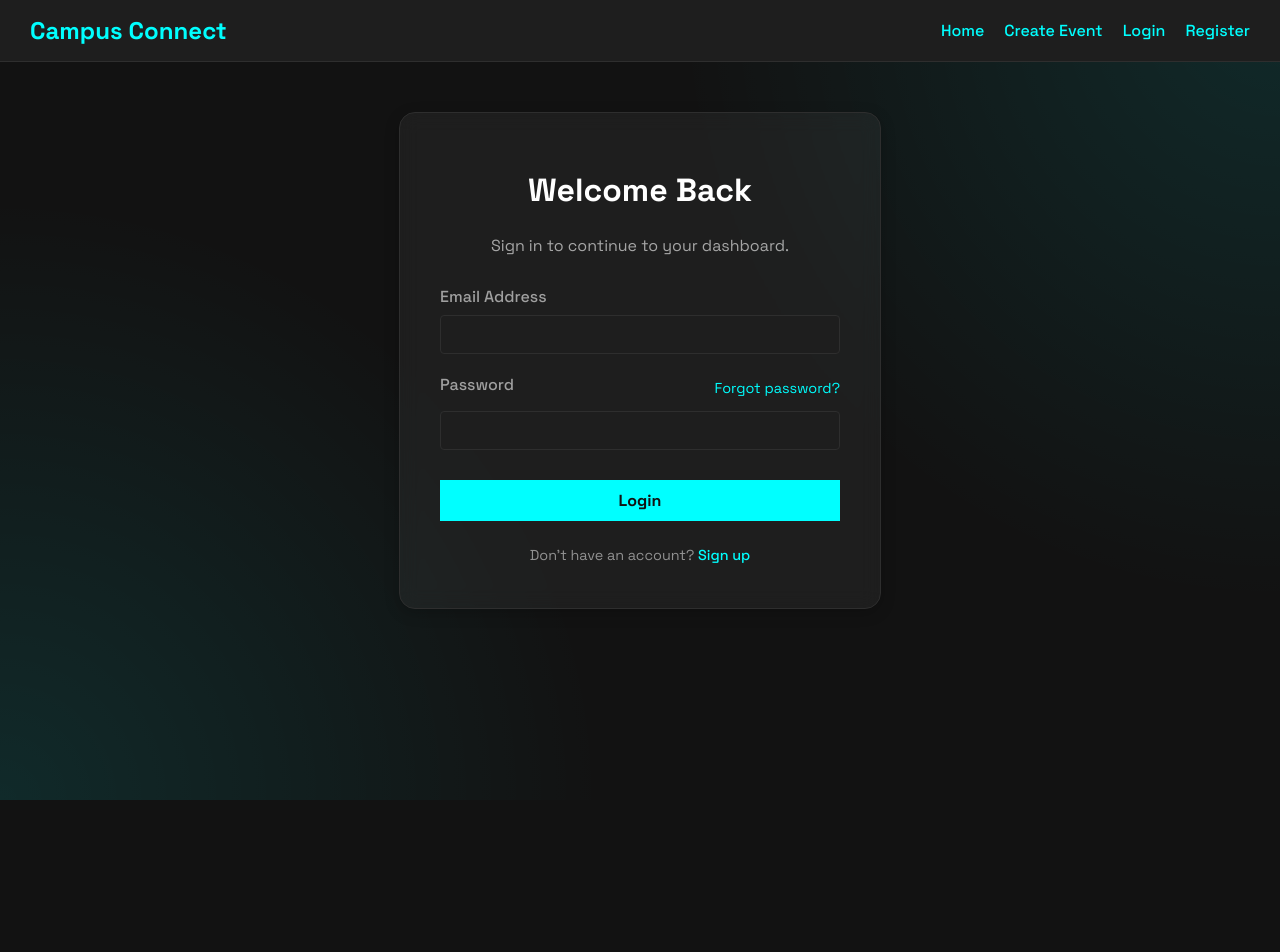
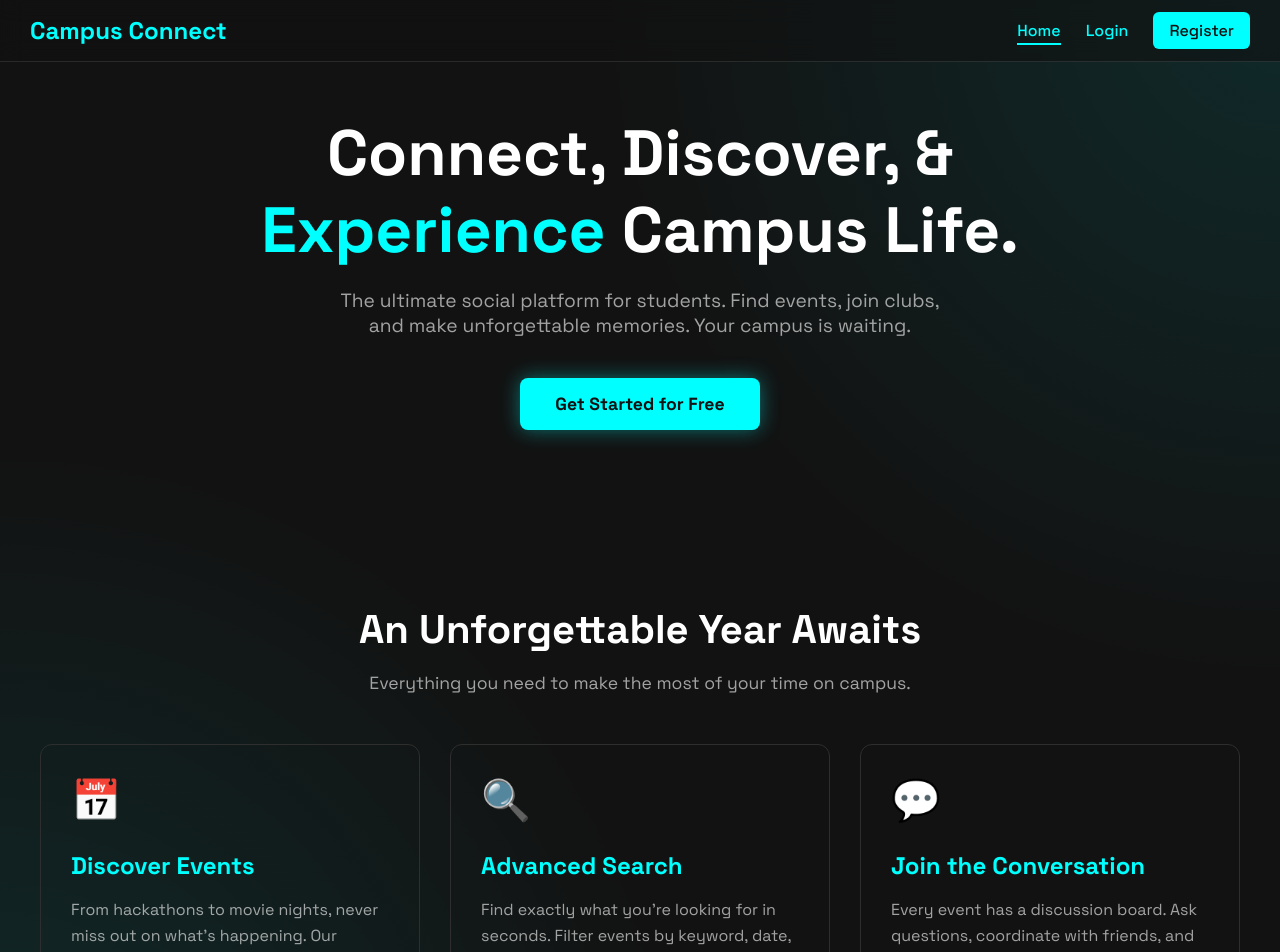
Before and after one commit to yuvareddy2005/campus-connect, a React app in the folder frontend/: page / in a window 1280 px wide. Before the commit this address led to /login. Shown: the top 952 px of the page. Before the commit the page ends 800 px from the top, so only its background shows below. Built offline with nearby package versions, Linux system fonts and the light colour scheme; the HTML template or start-up script is replaced by a standard one.

Commit message:
refactor(ui): complete UI/UX overhaul and polishing

```diff
--- a/frontend/src/App.jsx
+++ b/frontend/src/App.jsx
@@ -1,42 +1,30 @@
 import { BrowserRouter as Router, Route, Routes, Link } from 'react-router-dom';
-import HomePage from './pages/HomePage';
+import LandingPage from './pages/LandingPage';
+import FeedPage from './pages/FeedPage';
 import LoginPage from './pages/LoginPage';
 import RegisterPage from './pages/RegisterPage';
 import ProtectedRoute from './components/ProtectedRoute';
 import CreateEventPage from './pages/CreateEventPage';
 import EventDetailsPage from './pages/EventDetailsPage';
-import './components/layout/Navbar.css';
+import Navbar from './components/layout/Navbar';
 function App() {
   return (
     <Router>
       <div>
-        <nav className="navbar">
-          <Link to="/" className="navbar-brand">Campus Connect</Link>
-          <ul className="navbar-links">
-            <li>
-              <Link to="/">Home</Link>
-            </li>
-            <li>
-              <Link to="/events/new">Create Event</Link>
-            </li>
-            <li>
-              <Link to="/login">Login</Link>
-            </li>
-            <li>
-              <Link to="/register">Register</Link>
-            </li>
-          </ul>
-        </nav>
+        <Navbar />
+        <Routes>
+          <Route path="/" element={<LandingPage />} />
+          <Route path="/login" element={<LoginPage />} />
+          <Route path="/register" element={<RegisterPage />} />
 
-        <Routes>
           <Route element={<ProtectedRoute />}>
-            <Route path="/" element={<HomePage />} />
+            <Route path="/feed" element={<FeedPage />} />
             <Route path="/events/:id" element={<EventDetailsPage />} />
             <Route path="/events/new" element={<CreateEventPage />} />
+            {/* We'll create Profile and Settings pages later */}
+            <Route path="/profile" element={<div>Profile Page</div>} />
+            <Route path="/settings" element={<div>Settings Page</div>} />
           </Route>
-
-          <Route path="/login" element={<LoginPage />} />
-          <Route path="/register" element={<RegisterPage />} />
         </Routes>
       </div>
     </Router>
--- a/frontend/src/components/auth/AuthForm.jsx
+++ b/frontend/src/components/auth/AuthForm.jsx
@@ -30,7 +30,7 @@ const AuthForm = ({ isRegister = false }) => {
       } else {
         // 4. Use the login function from the context
         await login(email, password);
-        navigate('/');
+        navigate('/feed');
       }
     } catch (err) {
       const errorMessage =
--- a/frontend/src/components/layout/Navbar.css
+++ b/frontend/src/components/layout/Navbar.css
@@ -1,10 +1,17 @@
 .navbar {
-  background-color: var(--surface-color);
+  background: rgba(18, 18, 18, 0.6);
+  backdrop-filter: blur(12px);
+  -webkit-backdrop-filter: blur(12px);
+  position: sticky;
+  top: 0;
+  z-index: 50;
+  width: 100%;
   padding: 15px 30px;
-  border-bottom: 1px solid var(--border-color);
+  border-bottom: 1px solid rgba(255, 255, 255, 0.1);
   display: flex;
   justify-content: space-between;
   align-items: center;
+  box-sizing: border-box;
 }
 
 .navbar-brand {
@@ -18,7 +25,8 @@
   margin: 0;
   padding: 0;
   display: flex;
-  gap: 20px;
+  align-items: center;
+  gap: 25px;
 }
 
 .navbar-links a {
@@ -29,3 +37,79 @@
 .navbar-links a:hover {
   color: white;
 }
+
+.create-event-button, .register-button {
+  background-color: var(--primary-color);
+  color: var(--background-color);
+  padding: 8px 16px;
+  border-radius: 6px;
+  font-weight: 700;
+  transition: opacity 0.2s;
+}
+
+.create-event-button:hover, .register-button:hover {
+  opacity: 0.8;
+  color: var(--background-color);
+}
+
+.profile-menu {
+  position: relative;
+}
+
+.avatar {
+  background-color: var(--primary-color);
+  color: var(--background-color);
+  width: 40px;
+  height: 40px;
+  border-radius: 50%;
+  display: flex;
+  align-items: center;
+  justify-content: center;
+  font-weight: 700;
+  font-size: 1.2rem;
+  cursor: pointer;
+}
+
+.dropdown-menu {
+  position: absolute;
+  top: 50px;
+  right: 0;
+  background-color: var(--surface-color);
+  border: 1px solid var(--border-color);
+  border-radius: 8px;
+  list-style: none;
+  padding: 10px 0;
+  margin: 0;
+  width: 150px;
+  box-shadow: 0 8px 16px rgba(0, 0, 0, 0.2);
+  z-index: 100;
+}
+
+.dropdown-menu li a,
+.dropdown-menu li button {
+  display: block;
+  width: 100%;
+  text-align: left;
+  padding: 10px 20px;
+  background: none;
+  border: none;
+  color: var(--text-color);
+  font-size: 1rem;
+}
+
+.dropdown-menu li a:hover,
+.dropdown-menu li button:hover {
+  background-color: rgba(255, 255, 255, 0.05);
+  color: var(--primary-color);
+}
+
+.logout-button {
+  cursor: pointer;
+  font-family: 'Space Grotesk', sans-serif;
+}
+
+.navbar-links a.active {
+  color: var(--primary-color);
+  border-bottom: 2px solid var(--primary-color);
+  padding-bottom: 2px;
+}
--- /dev/null
+++ b/frontend/src/components/layout/Navbar.jsx
@@ -0,0 +1,83 @@
+import React, { useContext, useState, useEffect, useRef} from 'react';
+import { NavLink, Link, useNavigate } from 'react-router-dom';
+import { AuthContext } from '../../context/AuthContext';
+import './Navbar.css';
+
+const Navbar = () => {
+  const { isAuthenticated, user, logout } = useContext(AuthContext);
+  const navigate = useNavigate();
+  const [dropdownOpen, setDropdownOpen] = useState(false);
+  const dropdownRef = useRef(null);
+
+  const handleLogout = () => {
+    logout();
+    setDropdownOpen(false);
+    navigate('/login');
+  };
+
+  useEffect(() => {
+    const handleClickOutside = (event) => {
+      if (dropdownRef.current && !dropdownRef.current.contains(event.target)) {
+        setDropdownOpen(false);
+      }
+    };
+    document.addEventListener('mousedown', handleClickOutside);
+    return () => {
+      document.removeEventListener('mousedown', handleClickOutside);
+    };
+  }, []);
+
+  return (
+    <nav className="navbar">
+      <NavLink to="/" className="navbar-brand">
+        Campus Connect
+      </NavLink>
+      <ul className="navbar-links">
+        {isAuthenticated ? (
+          <>
+            <li>
+              <NavLink to="/feed">My Feed</NavLink>
+            </li>
+            <li>
+              <Link to="/events/new" className="create-event-button">
+                Create Event
+              </Link>
+            </li>
+            <li className="profile-menu">
+              <div className="avatar" onClick={() => setDropdownOpen(!dropdownOpen)}>
+                {user?.name?.charAt(0).toUpperCase() || 'U'}
+              </div>
+              {dropdownOpen && (
+                <ul className="dropdown-menu">
+                  <li>
+                    <NavLink to="/profile" onClick={() => setDropdownOpen(false)}>Profile</NavLink>
+                  </li>
+                  <li>
+                    <NavLink to="/settings" onClick={() => setDropdownOpen(false)}>Settings</NavLink>
+                  </li>
+                  <li>
+                    <button onClick={handleLogout} className="logout-button">Logout</button>
+                  </li>
+                </ul>
+              )}
+            </li>
+          </>
+        ) : (
+          <>
+            <li>
+              <NavLink to="/">Home</NavLink>
+            </li>
+            <li>
+              <NavLink to="/login">Login</NavLink>
+            </li>
+            <li>
+              <Link to="/register" className="register-button">Register</Link>
+            </li>
+          </>
+        )}
+      </ul>
+    </nav>
+  );
+};
+
+export default Navbar;
--- a/frontend/src/index.css
+++ b/frontend/src/index.css
@@ -1,14 +1,9 @@
-/* src/index.css */
-
-/* Use Google Fonts for a modern, techy feel */
 @import url('https://fonts.googleapis.com/css2?family=Space+Grotesk:wght@400;500;700&display=swap');
 
 :root {
-  /* --- Campus Nightlife Theme --- */
   --background-color: #121212;
   --text-color: #E0E0E0;
-  --primary-color: #00FFFF; /* Bright Cyan */
-  --surface-color: #1E1E1E; /* For cards and forms */
+  --primary-color: #00FFFF;
   --border-color: #2E2E2E;
 }
 
--- /dev/null
+++ b/frontend/src/pages/LandingPage.css
@@ -0,0 +1,104 @@
+.landing-container {
+  display: flex;
+  align-items: center;
+  justify-content: center;
+  text-align: center;
+  padding: 10px 20px;
+  box-sizing: border-box;
+}
+
+.landing-content {
+  max-width: 800px;
+}
+
+.landing-title {
+  font-size: 4rem;
+  font-weight: 700;
+  line-height: 1.2;
+  margin-bottom: 20px;
+  color: #fff;
+}
+
+.landing-title .highlight {
+  color: var(--primary-color);
+}
+
+.landing-subtitle {
+  font-size: 1.2rem;
+  color: var(--text-color);
+  opacity: 0.7;
+  max-width: 600px;
+  margin: 0 auto 40px auto;
+}
+
+.cta-button {
+  display: inline-block;
+  background-color: var(--primary-color);
+  color: var(--background-color);
+  padding: 15px 35px;
+  border-radius: 8px;
+  font-weight: 700;
+  font-size: 1.1rem;
+  text-decoration: none;
+  transition: transform 0.2s, box-shadow 0.2s;
+  box-shadow: 0 0 20px rgba(0, 255, 255, 0.4);
+}
+
+.cta-button:hover {
+  transform: translateY(-3px);
+  box-shadow: 0 0 30px rgba(0, 255, 255, 0.6);
+}
+
+/* --- Styles for the Features Section --- */
+.features-section {
+  width: 100%;
+  max-width: 1200px;
+  padding: 80px 20px;
+  text-align: center;
+  margin: 50px auto 0 auto; /* Center the features section itself */
+}
+
+.section-title {
+  font-size: 2.5rem;
+  font-weight: 700;
+  color: #fff;
+  margin-bottom: 10px;
+}
+
+.section-subtitle {
+  font-size: 1.1rem;
+  color: var(--text-color);
+  opacity: 0.7;
+  margin-bottom: 50px;
+}
+
+.features-grid {
+  display: grid;
+  grid-template-columns: repeat(auto-fit, minmax(300px, 1fr));
+  gap: 30px;
+}
+
+.feature-card {
+  background: var(--surface-color);
+  padding: 30px;
+  border-radius: 12px;
+  border: 1px solid var(--border-color);
+  text-align: left;
+}
+
+.feature-icon {
+  font-size: 2.5rem;
+  margin-bottom: 15px;
+}
+
+.feature-card h3 {
+  font-size: 1.5rem;
+  color: var(--primary-color);
+  margin-bottom: 10px;
+}
+
+.feature-card p {
+  color: var(--text-color);
+  opacity: 0.7;
+  line-height: 1.6;
+}
--- /dev/null
+++ b/frontend/src/pages/LandingPage.jsx
@@ -0,0 +1,47 @@
+import React from 'react';
+import { Link } from 'react-router-dom';
+import './LandingPage.css';
+
+const LandingPage = () => {
+  return (
+    <>
+    <div className="landing-container">
+      <div className="landing-content">
+        <h1 className="landing-title">
+          Connect, Discover, & <span className="highlight">Experience</span> Campus Life.
+        </h1>
+        <p className="landing-subtitle">
+          The ultimate social platform for students. Find events, join clubs, and make unforgettable memories. Your campus is waiting.
+        </p>
+        <Link to="/register" className="cta-button">
+          Get Started for Free
+        </Link>
+      </div>
+    </div>
+
+    <section className="features-section">
+        <h2 className="section-title">An Unforgettable Year Awaits</h2>
+        <p className="section-subtitle">Everything you need to make the most of your time on campus.</p>
+        <div className="features-grid">
+          <div className="feature-card">
+            <div className="feature-icon">📅</div>
+            <h3>Discover Events</h3>
+            <p>From hackathons to movie nights, never miss out on what's happening. Our dynamic feed keeps you in the loop.</p>
+          </div>
+          <div className="feature-card">
+            <div className="feature-icon">🔍</div>
+            <h3>Advanced Search</h3>
+            <p>Find exactly what you're looking for in seconds. Filter events by keyword, date, or location to perfectly tailor your search.</p>
+          </div>
+          <div className="feature-card">
+            <div className="feature-icon">💬</div>
+            <h3>Join the Conversation</h3>
+            <p>Every event has a discussion board. Ask questions, coordinate with friends, and share your experience by leaving comments.</p>
+          </div>
+        </div>
+      </section>
+    </>
+  );
+};
+
+export default LandingPage;
```
Also changed, not shown: frontend/src/components/events/EventCard.css (+42 -12 lines), frontend/src/components/search/SearchBox.css (+14 -3 lines), frontend/src/pages/FeedPage.jsx (renamed from frontend/src/pages/HomePage.jsx, +3 -7 lines), frontend/src/pages/FeedPage.css (renamed from frontend/src/pages/HomePage.css).
